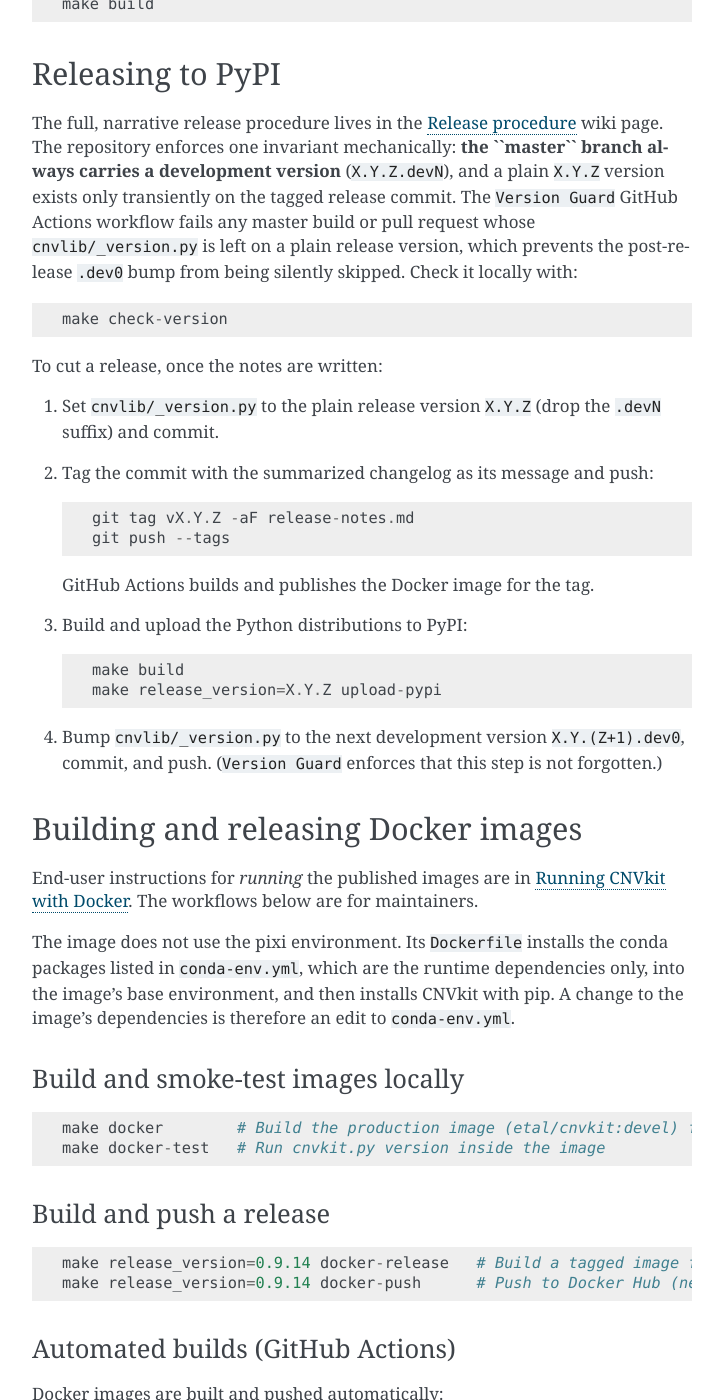
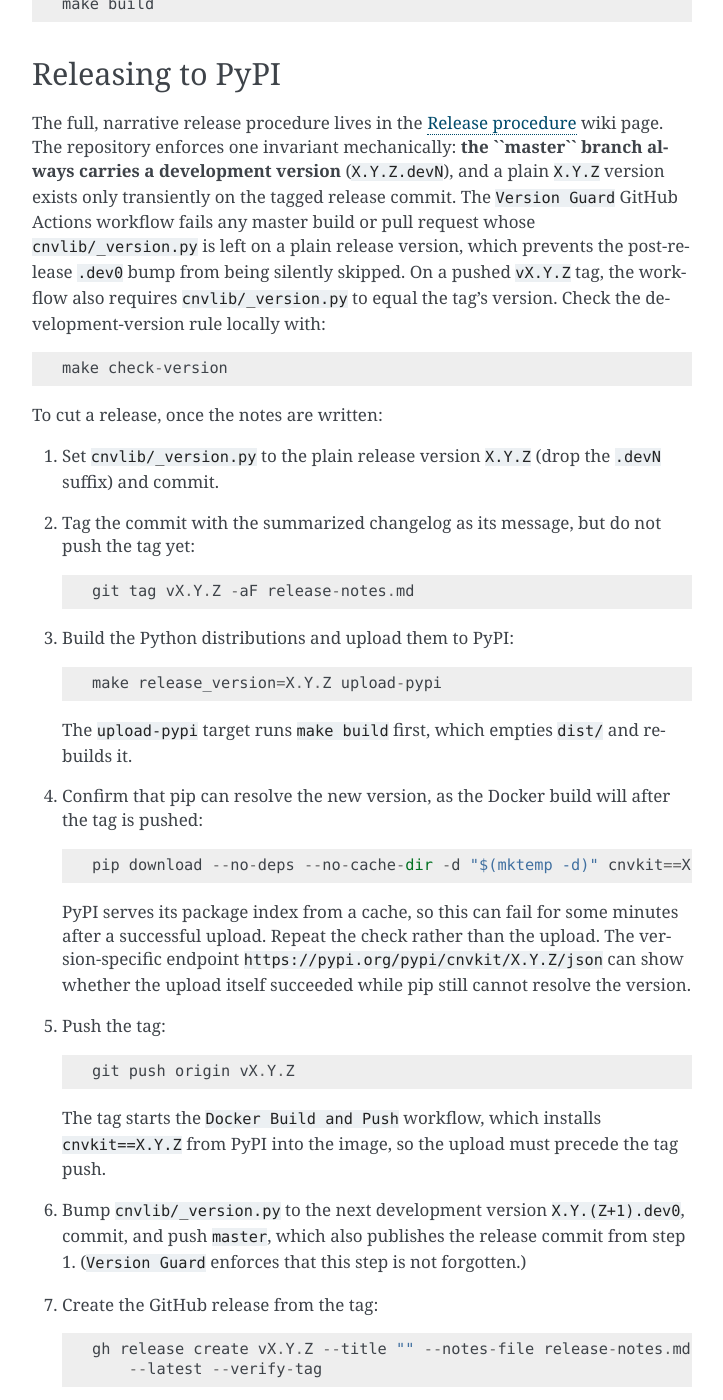
Before and after one commit to etal/cnvkit, a Sphinx documentation site: the page built from doc/development.rst, in a window 1280 px wide and 1400 px high, scrolled down 5428 px. Shown: the whole window, without its empty margins (388-1111 px from the left). Built offline with Sphinx 7.4.7, drawn with Linux system fonts in a browser that asks for light colours; pages that are not in the unit, such as notebooks, are missing from menus; some of the changed text lies outside the part shown.

Commit message:
Upload a release to PyPI before pushing its tag
The release steps in doc/development.rst pushed the vX.Y.Z tag before
the PyPI upload. The tag starts the Docker Build and Push workflow,
which installs cnvkit==X.Y.Z from PyPI, so a tag pushed first starts
a build that cannot find the release. Create the tag locally, upload,
confirm that pip resolves the new version, and only then push the tag,
by name rather than with --tags.

Drop the separate make build, which upload-pypi already runs from a
clean dist/, add the GitHub release step, and note that Version Guard
also checks pushed tags. The Docker section's trigger example, a
lightweight tag pushed with no mention of PyPI, is replaced by a
reference to the release steps.

```diff
--- a/doc/development.rst
+++ b/doc/development.rst
@@ -262,7 +262,9 @@ carries a development version** (``X.Y.Z.devN``), and a plain ``X.Y.Z`` version
 exists only transiently on the tagged release commit. The ``Version Guard``
 GitHub Actions workflow fails any master build or pull request whose
 ``cnvlib/_version.py`` is left on a plain release version, which prevents the
-post-release ``.dev0`` bump from being silently skipped. Check it locally with::
+post-release ``.dev0`` bump from being silently skipped. On a pushed ``vX.Y.Z``
+tag, the workflow also requires ``cnvlib/_version.py`` to equal the tag's
+version. Check the development-version rule locally with::
 
     make check-version
 
@@ -270,20 +272,45 @@ To cut a release, once the notes are written:
 
 1. Set ``cnvlib/_version.py`` to the plain release version ``X.Y.Z`` (drop the
    ``.devN`` suffix) and commit.
-2. Tag the commit with the summarized changelog as its message and push::
+2. Tag the commit with the summarized changelog as its message, but do not push
+   the tag yet::
 
        git tag vX.Y.Z -aF release-notes.md
-       git push --tags
 
-   GitHub Actions builds and publishes the Docker image for the tag.
-3. Build and upload the Python distributions to PyPI::
+3. Build the Python distributions and upload them to PyPI::
 
-       make build
        make release_version=X.Y.Z upload-pypi
 
-4. Bump ``cnvlib/_version.py`` to the next development version
-   ``X.Y.(Z+1).dev0``, commit, and push. (``Version Guard`` enforces that this
-   step is not forgotten.)
+   The ``upload-pypi`` target runs ``make build`` first, which empties
+   ``dist/`` and rebuilds it.
+4. Confirm that pip can resolve the new version, as the Docker build will after
+   the tag is pushed::
+
+       pip download --no-deps --no-cache-dir -d "$(mktemp -d)" cnvkit==X.Y.Z
+
+   PyPI serves its package index from a cache, so this can fail for some
+   minutes after a successful upload. Repeat the check rather than the upload.
+   The version-specific endpoint ``https://pypi.org/pypi/cnvkit/X.Y.Z/json``
+   can show whether the upload itself succeeded while pip still cannot resolve
+   the version.
+5. Push the tag::
+
+       git push origin vX.Y.Z
+
+   The tag starts the ``Docker Build and Push`` workflow, which installs
+   ``cnvkit==X.Y.Z`` from PyPI into the image, so the upload must precede the
+   tag push.
+6. Bump ``cnvlib/_version.py`` to the next development version
+   ``X.Y.(Z+1).dev0``, commit, and push ``master``, which also publishes the
+   release commit from step 1. (``Version Guard`` enforces that this step is not
+   forgotten.)
+7. Create the GitHub release from the tag::
+
+       gh release create vX.Y.Z --title "" --notes-file release-notes.md \
+           --latest --verify-tag
+
+   The title is left empty because the release notes begin with a
+   ``# Version X.Y.Z`` heading, and a title would duplicate it.
 
 
 Building and releasing Docker images
@@ -323,10 +350,9 @@ Docker images are built and pushed automatically:
 - On every tag ``vX.Y.Z``: ``etal/cnvkit:X.Y.Z``, ``etal/cnvkit:X.Y``, and
   ``etal/cnvkit:latest``
 
-To trigger a release build, push a version tag::
-
-    git tag v0.9.14
-    git push origin v0.9.14
+A release build starts when the version tag is pushed, following the steps in
+`Releasing to PyPI`_. The build installs the release from PyPI, so the upload
+must precede the tag push.
 
 Docker Hub credentials
 ~~~~~~~~~~~~~~~~~~~~~~~
```
